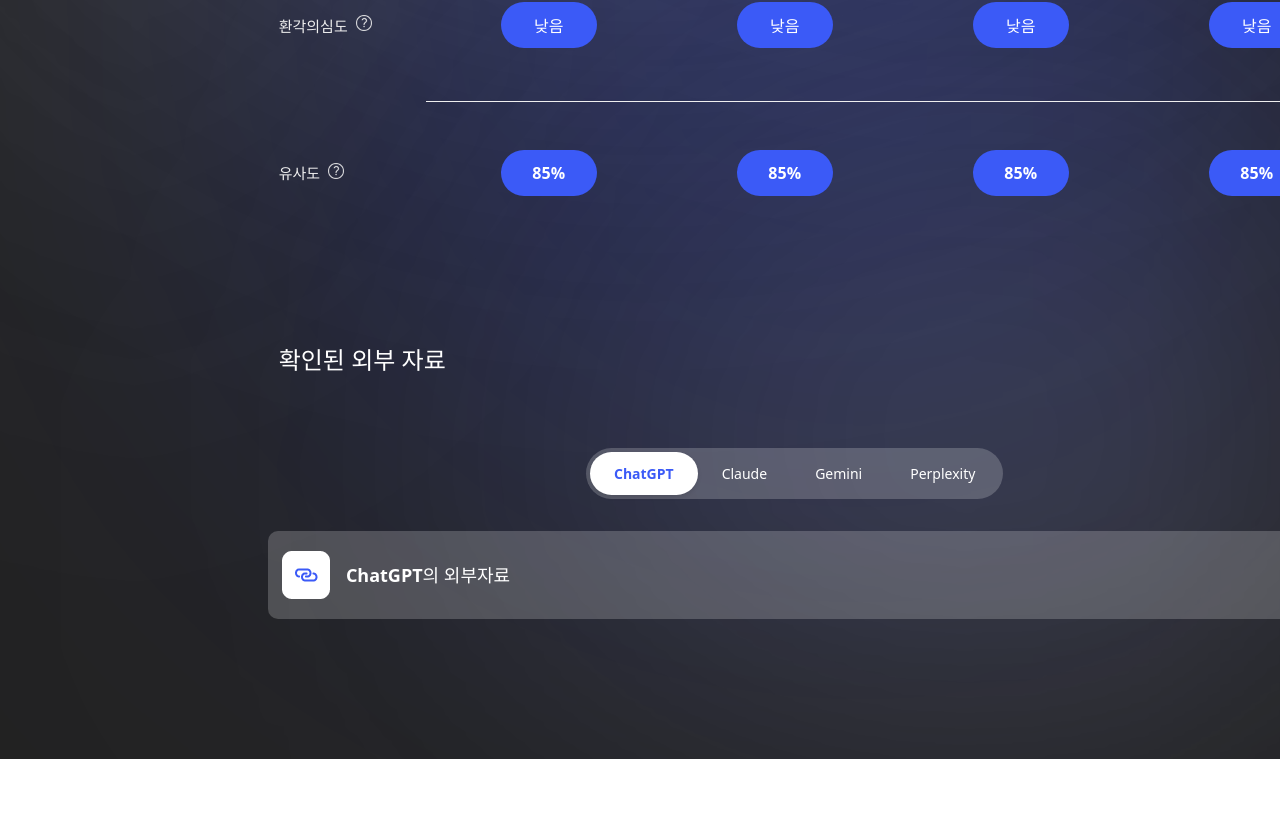
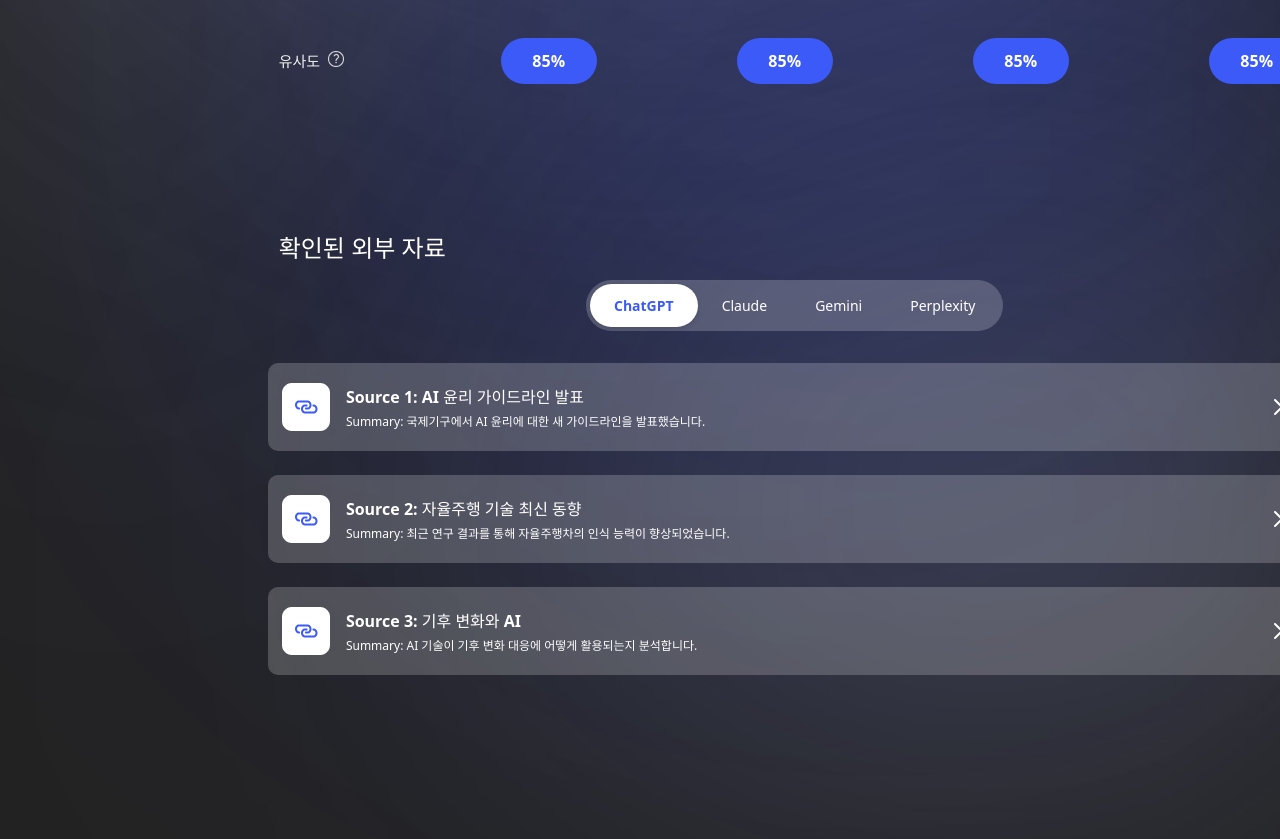
Before and after one commit to Nexus-TruthAI/TruthAI_FE, a React (Vite) app: page /factcheck in a window 1280 px wide. Shown: the part 1100-1939 px from the top of the page. Before the commit the page ends 1859 px from the top, so only its background shows below. Built offline with nearby package versions, Linux system fonts and the light colour scheme; a web font is replaced by a local one.

Commit message:
[feat] 외부자료 뷰 및 예외처리 완료

```diff
--- a/src/Components/ExternalReference.tsx
+++ b/src/Components/ExternalReference.tsx
@@ -3,6 +3,7 @@
 import styled from "styled-components";
 
 import ExRefoIcon from "../Icons/ExternalRefer.png";
+import ArrowRightIcon from "../Icons/ArrowRight.svg";
 
 const ContentArea = styled.div`
   display: flex;
@@ -14,35 +15,94 @@
   border-radius: 10px;
   background: rgba(255, 255, 255, 0.20);
   padding: 1rem 2rem 1rem 0.9rem;
+  margin-bottom: 1.5rem;
+  cursor: pointer;
 `;
 
 const ContentText = styled.div`
+  display: flex;
+  flex-direction: column;
   color: #fff;
-  font-size: 18px;
-  font-weight: 600;
-  line-height: 1.6;
-  white-space: pre-line;
 `;
 
-const IconWrapper = styled.img`
+const Title = styled.div`
+  font-size: 16px;
+  font-style: normal;
+  font-weight: 600;
+  line-height: normal;
+  margin-bottom: 0.25rem; // 타이틀과 서머리 사이 간격
+`;
+
+const Summary = styled.div`
+  font-size: 12px;
+  font-style: normal;
+  font-weight: 500;
+  line-height: normal;
+`;
+
+const ExternalIcon = styled.img`
   width: 3rem;
   height: 3rem;
   margin-right: 1rem;
 `;
 
+const ArrowIcon = styled.img`
+  width: 1.5rem;
+  height: 1.5rem;
+  margin-left: auto;
+  margin-top: 1.68rem;
+  margin-bottom: 1.68rem;
+  cursor: pointer;
+`
+const ExceptionMessage = styled.div`
+  color: #fff;
+  margin: 4rem auto;
+  font-size: 1rem;
+  font-weight: 500;
+  line-height: normal;
+  padding: 1rem 2rem;
+`;
+
+
+interface AiReferenceItem {
+  title: string;
+  summary: string;
+  link: string;
+}
+
 interface ExternalReferenceProps {
   activeTab: string;
-  aiReferences: Record<string, string>;
+  aiReferences: Record<string, AiReferenceItem[]>;
 }
 
-const ExternalReference: React.FC<ExternalReferenceProps> = ({ activeTab, aiReferences }) => {
+const ExternalReference = ({ activeTab, aiReferences }: ExternalReferenceProps) => {
+  const references = aiReferences[activeTab] || [];
+
+  if (!references || references.length === 0) {
+    // 메시지 설정
+    const message =
+      aiReferences[activeTab] === undefined
+        ? "선택하지 않은 AI입니다."
+        : "확인된 외부 자료가 없습니다.";
+
+    return (
+        <ExceptionMessage>{message}</ExceptionMessage>
+    );
+  }
+
   return (
-    <ContentArea>
-      <IconWrapper src={ExRefoIcon} alt="External Reference Icon" />
-      <ContentText>
-        {aiReferences[activeTab as keyof typeof aiReferences]}
-      </ContentText>
-    </ContentArea>
+    <>
+      {references.map((ref, idx) => (
+        <ContentArea key={idx} onClick={() => window.open(ref.link, "_blank")}>
+          <ExternalIcon src={ExRefoIcon} alt="External Reference Icon" />
+          <ContentText>
+            <Title>{`Source ${idx + 1}: ${ref.title}`}</Title>
+            <Summary>{`Summary: ${ref.summary}`}</Summary>
+          </ContentText>
+          <ArrowIcon src={ArrowRightIcon} alt="Arrow Right Icon" />
+        </ContentArea>
+      ))}
+    </>
   );
 };
 
--- a/src/Pages/FactCheck.tsx
+++ b/src/Pages/FactCheck.tsx
@@ -64,7 +64,7 @@
     font-style: normal;
     font-weight: 600;
     line-height: normal;
-    margin-bottom: 4.5rem;
+    margin-bottom: 1rem;
 `
 const CoreStatement = styled.div`
     color: #FFFFFF;
@@ -273,12 +273,33 @@
     { id: 'perplexity', name: 'Perplexity' }
   ];
 
-  const aiResponses = {
-    chatgpt: "ChatGPT의 외부자료",
-    claude: "Claude의 외부자료",
-    gemini: "Gemini의 외부자료",
-    perplexity: "Perplexity의 외부자료"
-  };
+  const mockAiReferences = {
+  "chatgpt": [
+    {
+      title: "AI 윤리 가이드라인 발표",
+      summary: "국제기구에서 AI 윤리에 대한 새 가이드라인을 발표했습니다.",
+      link: "https://example.com/article1"
+    },
+    {
+      title: "자율주행 기술 최신 동향",
+      summary: "최근 연구 결과를 통해 자율주행차의 인식 능력이 향상되었습니다.",
+      link: "https://example.com/article2"
+    },
+    {
+      title: "기후 변화와 AI",
+      summary: "AI 기술이 기후 변화 대응에 어떻게 활용되는지 분석합니다.",
+      link: "https://example.com/article3"
+    }
+  ],
+  "claude": [
+    {
+      title: "AI 의료 영상 분석",
+      summary: "AI가 의료 영상에서 암을 조기 진단하는 연구가 발표되었습니다.",
+      link: "https://example.com/article4"
+    }
+  ],
+  "gemini": [],
+};
 
   // location.state가 변경될 때 activeTab 업데이트
   useEffect(() => {
@@ -372,7 +393,7 @@
                 </Tab>
               ))}
             </TabContainer>
-            <ExternalReference activeTab={activeTab} aiReferences={aiResponses} />
+            <ExternalReference activeTab={activeTab} aiReferences={mockAiReferences} />
           </div>
         </MainWrapper>
 
```
